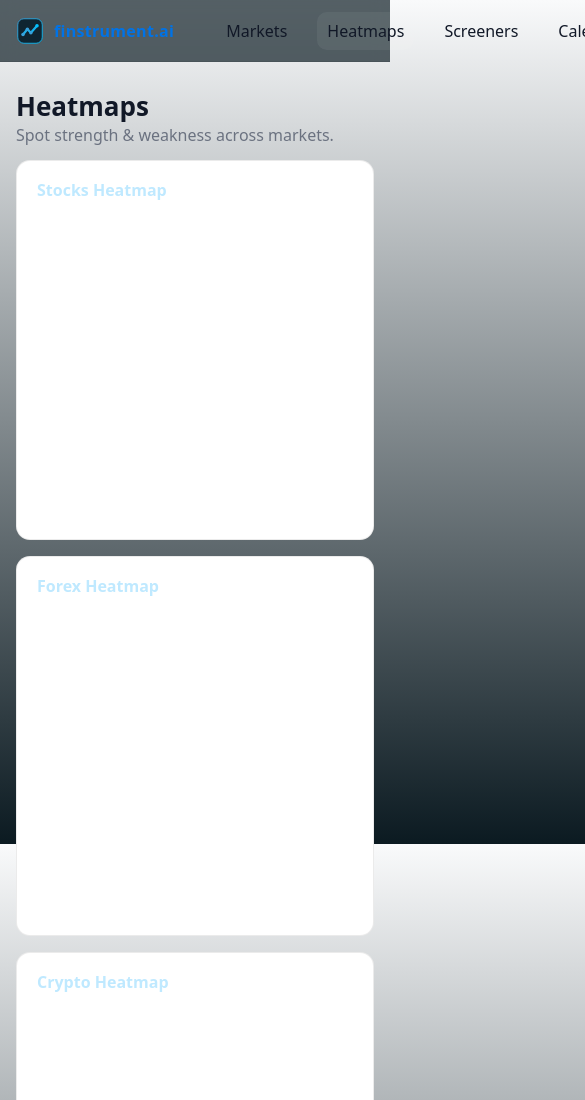
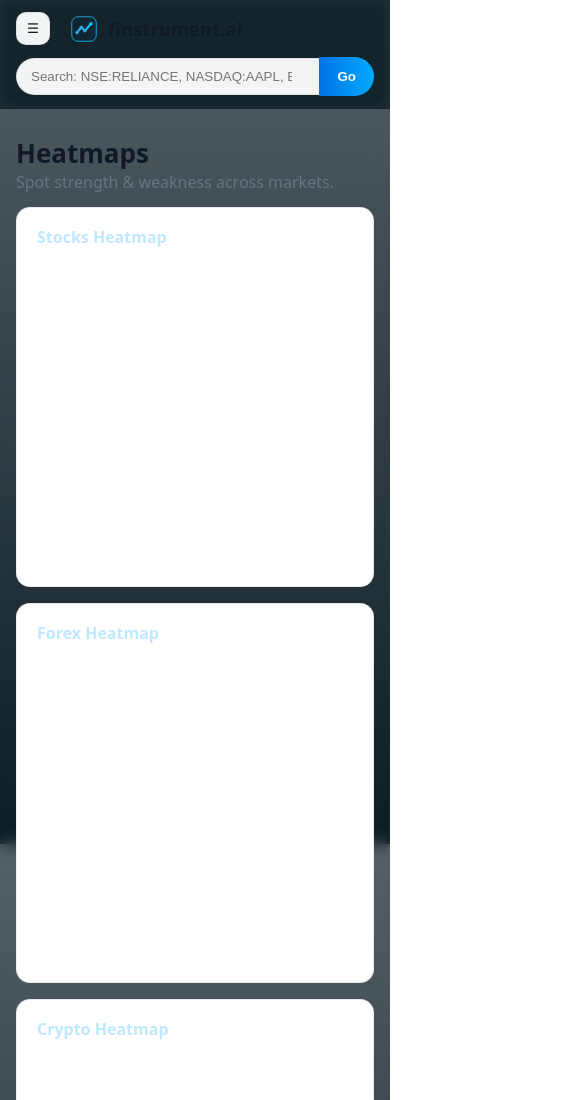
Before and after one commit to sinhashubham95/finstrument-ai, a plain HTML site: page heatmaps.html in a window 390 px wide. Shown: the top 1100 px of the page, 585 px wide, since content can reach past the window. Drawn offline with Linux system fonts and the light colour scheme; a script that the page names is missing.

Commit message:
fixes for mobile view

```diff
--- a/app.js
+++ b/app.js
@@ -58,3 +58,32 @@ document.addEventListener('DOMContentLoaded', () => {
   initGlobalSearch();
   setActiveNav();
 });
+
+// Mobile menu toggler
+(function () {
+  const btn = document.getElementById('menu-toggle');
+  const nav = document.getElementById('primary-nav');
+  if (!btn || !nav) return;
+
+  function closeMenu() {
+    nav.classList.remove('open');
+    btn.setAttribute('aria-expanded', 'false');
+  }
+  function openMenu() {
+    nav.classList.add('open');
+    btn.setAttribute('aria-expanded', 'true');
+  }
+  btn.addEventListener('click', () => {
+    nav.classList.contains('open') ? closeMenu() : openMenu();
+  });
+
+  // Close menu when clicking a link
+  nav.addEventListener('click', (e) => {
+    if (e.target.closest('a')) closeMenu();
+  });
+
+  // Auto-close when resizing back to desktop
+  window.addEventListener('resize', () => {
+    if (window.innerWidth > 768) closeMenu();
+  });
+})();
--- a/heatmaps.html
+++ b/heatmaps.html
@@ -15,12 +15,17 @@
 
 <body>
   <header>
+    <header>
       <div class="nav">
+        <button id="menu-toggle" class="menu-btn" aria-label="Open menu" aria-expanded="false"
+          aria-controls="primary-nav">
+          ☰
+        </button>
         <a class="logo" href="index.html" aria-label="finstrument.ai home">
           <img src="assets/logo.svg" alt="finstrument.ai logo" />
           <span>finstrument.ai</span>
         </a>
-      <nav aria-label="Primary">
+        <nav id="primary-nav" class="nav-links" aria-label="Primary">
           <ul>
             <li><a href="markets.html">Markets</a></li>
             <li><a href="heatmaps.html">Heatmaps</a></li>
@@ -30,7 +35,7 @@
         </nav>
         <form id="global-search-form" class="search" role="search" aria-label="Global instrument search">
           <input id="global-search-input" name="q" type="search"
-          placeholder="Search symbol: e.g. NSE:RELIANCE, NASDAQ:AAPL, BTCUSD, USDINR" autocomplete="off" />
+            placeholder="Search: NSE:RELIANCE, NASDAQ:AAPL, BTCUSD, USDINR" autocomplete="off" />
           <button type="submit" title="Go">Go</button>
         </form>
       </div>
--- a/styles.css
+++ b/styles.css
@@ -55,10 +55,10 @@ header {
 .nav {
   display: flex;
   align-items: center;
-  gap: 18px;
   max-width: 1200px;
   margin: 0 auto;
   padding: 12px 16px;
+  gap: 12px;
 }
 
 .logo {
@@ -66,35 +66,49 @@ header {
   align-items: center;
   gap: 10px;
   text-decoration: none;
+  color: var(--text);
   white-space: nowrap;
-  margin-right: 24px;
-  flex: 0 0 auto;
 }
 
 .logo img {
   width: 28px;
   height: 28px;
   display: block;
+  flex-shrink: 0;
 }
 
 .logo span {
-  display: block;
   font-weight: 700;
+  font-size: 18px;
   letter-spacing: 0.3px;
+}
+
+.menu-btn {
+  display: none;
+  border: 1px solid var(--border);
+  background: var(--card);
+  color: var(--text);
+  border-radius: 10px;
+  padding: 8px 10px;
+  cursor: pointer;
+  margin-right: 8px;
 }
 
 .nav>nav {
   flex: 0 0 auto;
 }
 
+.nav-links {
+  flex: 0 0 auto;
+}
+
 nav ul {
   display: flex;
   list-style: none;
-  gap: 20px;
+  gap: 14px;
   padding: 0;
-  margin: 0;
+  margin: 0
 }
-
 
 nav a {
   color: var(--text);
@@ -110,30 +124,86 @@ nav a.active {
 
 .search {
   margin-left: auto;
+  /* push search to far right */
   display: flex;
-  gap: 8px;
   align-items: center;
+  justify-content: flex-end;
+  gap: 0;
+  max-width: 320px;
+  /* keeps it tidy on wide screens */
+  flex: 1 1 auto;
 }
 
 .search input {
-  width: 280px;
-  max-width: 36vw;
+  flex: 1 1 auto;
+  min-width: 160px;
   background: var(--card);
   color: var(--text);
   border: 1px solid var(--border);
-  border-radius: 999px;
+  border-right: none;
+  border-radius: 999px 0 0 999px;
+  /* pill left */
   padding: 10px 14px;
   outline: none;
 }
 
 .search button {
   border: 0;
-  border-radius: 999px;
-  padding: 10px 14px;
+  border-radius: 0 999px 999px 0;
+  /* pill right */
+  padding: 10px 16px;
   background: linear-gradient(90deg, var(--brand), var(--brand-2));
-  color: white;
+  color: #fff;
   font-weight: 600;
   cursor: pointer;
+}
+
+@media (max-width: 768px) {
+  .nav {
+    flex-wrap: wrap;
+  }
+
+  .menu-btn {
+    display: block;
+    order: 1;
+  }
+
+  .logo {
+    order: 2;
+    margin-right: 0;
+  }
+
+  .search {
+    order: 3;
+    width: 100%;
+    max-width: none;
+    margin-left: 0;
+    justify-content: stretch;
+  }
+
+  .search input {
+    width: 100%;
+  }
+
+  .search button {
+    padding: 12px 18px;
+  }
+
+  .nav-links {
+    order: 4;
+    width: 100%;
+    display: none;
+  }
+
+  .nav-links.open {
+    display: block;
+  }
+}
+
+@media (max-width: 380px) {
+  /* .logo span {
+    display: none;
+  } */
 }
 
 .container {
```
Also changed, not shown: calendar.html (+6 -2 lines), index.html (+6 -2 lines), instrument.html (+6 -2 lines), markets.html (+6 -2 lines), screener.html (+6 -2 lines). Lines whose indentation alone changed are shown as unchanged.
